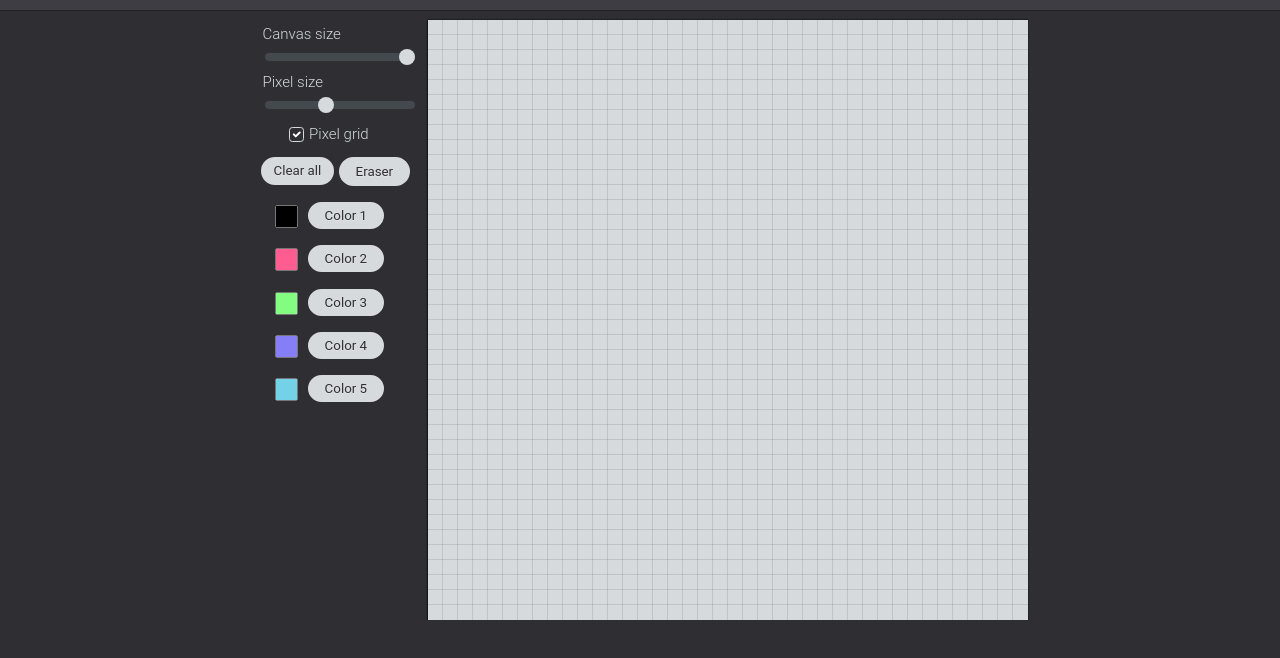
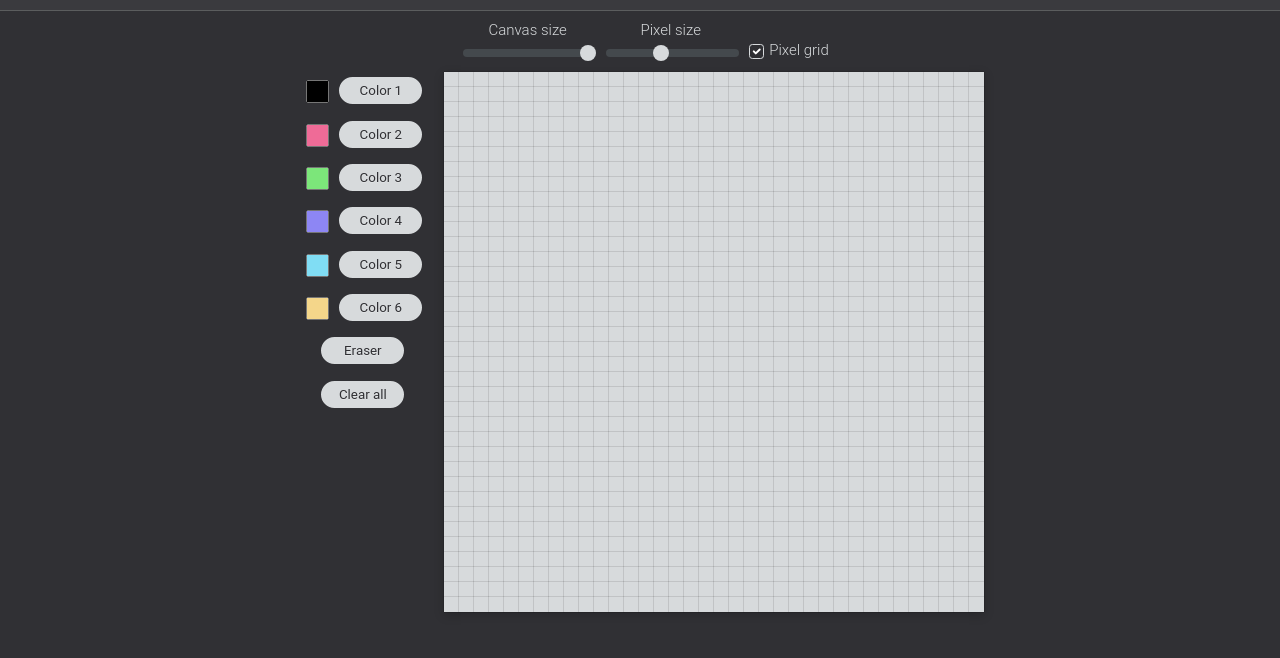
Before and after one commit to evi1Husky/pixelSketchPad, a plain HTML site: page index.html in a window 1280 px wide. Shown: the part 36-694 px from the top of the page. Drawn offline with Linux system fonts and the light colour scheme.

Commit message:
instrument panel layout change§

```diff
--- a/index.html
+++ b/index.html
@@ -11,17 +11,16 @@
     <div class="titleBar">
       <h1>pixelSketchPad</h1>
     </div>
-    <div class="app">
-      <div class="instrumentPanel">
+    <div class="topInstrumentPanel">
       <div class="slider">
         <label for="gridSizeSlider" class="form-label">Canvas size</label>
         <input
           type="range"
           class="form-range"
           min="100"
-            max="600"
-            step="50"
-            value="600"
+          max="540"
+          step="20"
+          value="540"
           id="gridSizeSlider"
         />
       </div>
@@ -48,35 +47,49 @@
           Pixel grid
         </label>
       </div>
-        <div class="buttons">
-          <button id="clearAllButton" class="button">Clear all</button>
-          <button id="eraserButton" class="button">Eraser</button>
     </div>
-        <div class="colorPicker">
+    <div class="app">
+      <div class="instrumentPanel">
         <div class="colorPicker-button">
           <input type="color" id="colorPicker" value="#000000" />
           <button id="colorButton" class="button">Color 1</button>
         </div>
         <div class="colorPicker-button">
-            <input type="color" id="colorPicker2" value="#FF5C92" />
+          <input type="color" id="colorPicker2" value="#EF6B97" />
           <button id="colorButton2" class="button">Color 2</button>
         </div>
         <div class="colorPicker-button">
-            <input type="color" id="colorPicker3" value="#83FD81" />
+          <input type="color" id="colorPicker3" value="#7ce67a" />
           <button id="colorButton3" class="button">Color 3</button>
         </div>
         <div class="colorPicker-button">
-            <input type="color" id="colorPicker4" value="#867EF7" />
+          <input type="color" id="colorPicker4" value="#8D86f4" />
           <button id="colorButton4" class="button">Color 4</button>
         </div>
         <div class="colorPicker-button">
-            <input type="color" id="colorPicker5" value="#73D1E8" />
+          <input type="color" id="colorPicker5" value="#80DDF4" />
           <button id="colorButton5" class="button">Color 5</button>
+        </div>
+        <div class="colorPicker-button">
+          <input type="color" id="colorPicker6" value="#f4d68a" />
+          <button id="colorButton6" class="button">Color 6</button>
+        </div>
+        <div class="colorPicker-button">
+          <div class="eraser">
+            <button id="eraserButton" class="button">Eraser</button>
+          </div>
+        </div>
+        <div class="colorPicker-button">
+          <div class="clear">
+            <button id="clearAllButton" class="button">Clear all</button>
           </div>
         </div>
       </div>
-      <div id="canvasContainer" style="width: 600px; height: 600px">
-        <div id="gridWrap" style="width: 600px; height: 600px; min-width: 600px">
+      <div id="canvasContainer" style="width: 540px; height: 540px">
+        <div
+          id="gridWrap"
+          style="width: 540px; height: 540px; min-width: 540px"
+        >
           <div id="pixelGrid"></div>
         </div>
       </div>
--- a/pixelSketchPad.js
+++ b/pixelSketchPad.js
@@ -154,20 +154,18 @@ function getBrowserWidth() {
 
 function appAdjustForMobile(browserWidth) {
   if (browserWidth <= 600) {
-    const gridDimensions = document.querySelector("#gridWrap");
-    const containerDimensions = document.querySelector("#canvasContainer");
+    const grid = document.querySelector("#gridWrap");
+    const container = document.querySelector("#canvasContainer");
     const gridSizeSlider = document.querySelector("#gridSizeSlider");
-    gridDimensions.setAttribute(
-      "style",
-      "350px; height: 350px; min-width: 350px"
-    );
-    containerDimensions.setAttribute("style", "width: 350px; height: 350px");
+    grid.setAttribute("style", "350px; height: 350px; min-width: 350px");
+    container.setAttribute("style", "width: 350px; height: 350px");
+    container.setAttribute("style", "justify-content: center;");
     gridSizeSlider.setAttribute("max", "350");
     gridSizeSlider.setAttribute("value", "350");
     gridSizeSlider.setAttribute("step", "10");
     createPixelGrid(15, 350);
   } else {
-    createPixelGrid(15, 600);
+    createPixelGrid(15, 540);
   }
 }
 
@@ -181,15 +179,18 @@ colorPicker("#colorPicker2");
 colorPicker("#colorPicker3");
 colorPicker("#colorPicker4");
 colorPicker("#colorPicker5");
+colorPicker("#colorPicker6");
 colorButton("#colorButton", "#colorPicker");
 colorButton("#colorButton2", "#colorPicker2");
 colorButton("#colorButton3", "#colorPicker3");
 colorButton("#colorButton4", "#colorPicker4");
 colorButton("#colorButton5", "#colorPicker5");
+colorButton("#colorButton6", "#colorPicker6");
 colorPickerStyle("colorPicker");
 colorPickerStyle("colorPicker2");
 colorPickerStyle("colorPicker3");
 colorPickerStyle("colorPicker4");
 colorPickerStyle("colorPicker5");
+colorPickerStyle("colorPicker6");
 eraserButton();
 clearAllButton();
--- a/style.css
+++ b/style.css
@@ -1,12 +1,13 @@
-body, html {
-  overflow: hidden
+body,
+html {
+  /*overflow: hidden;*/
 }
 
 body {
-  background: #2f2f33;
+  background: #303034;
+  margin: 0px;
   display: flex;
   flex-direction: column;
-  margin: 0px;
 }
 
 .titleBar {
@@ -14,8 +15,17 @@ body {
   flex-direction: row;
   justify-content: center;
   margin-bottom: 10px;
-  background: #3d3d43;
-  box-shadow: 0px 0.1px 0.1px 0.1px black;
+  background: #3a3a3e;
+  border-bottom: solid;
+  border-color: #5b5d5e;
+  border-width: 1px;
+}
+
+.topInstrumentPanel {
+  margin-bottom: 5px;
+  display: flex;
+  flex-direction: row;
+  justify-content: center;
 }
 
 h1 {
@@ -28,7 +38,6 @@ h1 {
   padding-top: 7px;
 }
 
-
 .app {
   display: flex;
   flex-direction: row;
@@ -40,7 +49,7 @@ h1 {
   display: grid;
   grid-template-columns: repeat(auto-fill, minmax(0px, 1fr));
   background-color: transparent;
-  box-shadow: 0px 0.1px 1.7px 0.1px black;
+  box-shadow: 0 3px 10px rgb(0 0 0 / 0.2);
 }
 
 .pixel {
@@ -57,18 +66,14 @@ h1 {
 #canvasContainer {
   display: flex;
   background-color: transparent;
-  justify-content: center;
 }
 
 .instrumentPanel {
   display: flex;
-  max-width: 160px;
-  max-height: 500px;
   flex-direction: column;
-  margin-bottom: 10px;
-  margin-right: 15px;
-  margin-top: 5px;
-  align-items: center;
+  margin-right: 10px;
+  flex-wrap: wrap;
+  margin-left: 10px;
 }
 
 #gridSizeSliderLabel {
@@ -81,6 +86,8 @@ h1 {
 
 .slider {
   margin-left: 10px;
+  display: flex;
+  flex-direction: column;
 }
 
 .checkbox {
@@ -96,7 +103,7 @@ h1 {
 .colorPicker-button {
   display: flex;
   margin-bottom: 10px;
-  margin-right: 5px;
+  margin-right: 10px;
 }
 
 #colorPicker {
@@ -124,7 +131,7 @@ h1 {
 
 #colorPicker2 {
   padding: 0;
-  --color: #ff5c92;
+  --color: #ef6b97;
   margin-top: 3px;
   width: 23px;
   height: 23px;
@@ -147,7 +154,7 @@ h1 {
 
 #colorPicker3 {
   padding: 0;
-  --color: #83fd81;
+  --color: #7ce67a;
   margin-top: 3px;
   width: 23px;
   height: 23px;
@@ -170,7 +177,7 @@ h1 {
 
 #colorPicker4 {
   padding: 0;
-  --color: #867ef7;
+  --color: #8d86f4;
   margin-top: 3px;
   width: 23px;
   height: 23px;
@@ -193,7 +200,7 @@ h1 {
 
 #colorPicker5 {
   padding: 0;
-  --color: #73d1e8;
+  --color: #80DDF4;
   margin-top: 3px;
   width: 23px;
   height: 23px;
@@ -214,27 +221,41 @@ h1 {
   border-radius: 50%;
 }
 
+#colorPicker6 {
+  padding: 0;
+  --color: #f4d68a;
+  margin-top: 3px;
+  width: 23px;
+  height: 23px;
+  position: relative;
+  margin-right: 10px;
+}
+
+#colorPicker6::before {
+  content: "";
+  position: absolute;
+  top: 50%;
+  left: 50%;
+  transform: translate(-50%, -50%);
+  pointer-events: none;
+  width: 150%;
+  height: 150%;
+  background: var(--color);
+  border-radius: 50%;
+}
+
 .buttons {
-  height: 30px;
-  margin-top: 10px;
   display: flex;
-  flex-direction: row;
+  flex-direction: column;
   align-content: center;
-  margin-left: 7px;
 }
 
 .colorPicker-button {
   padding-top: 5px;
 }
 
-#clearAllButton {
-  height: 28px;
-  width: 73px;
-  padding: 0px;
-  margin-right: 5px;
-}
-
 .button {
+  width: 83px;
   background: #d7dadc;
   display: inline-block;
   padding: 0.3em 1.1em;
@@ -259,8 +280,8 @@ h1 {
   margin-top: 0.2rem;
   display: block;
   min-height: 1rem;
-  padding-left: 0.8em;
-  margin-bottom: 0.125rem;
+  margin-left: 2em;
+  margin-top: 20px;
 }
 .form-check .form-check-input {
   float: left;
@@ -423,4 +444,13 @@ h1 {
   font-family: "Roboto", sans-serif;
   font-weight: 300;
   font-size: 15px;
+  align-self: center;
 }
+
+.clear {
+  margin-left: 15px;
+}
+
+.eraser {
+  margin-left: 15px;
+}
```
Lines whose indentation alone changed are shown as unchanged.
